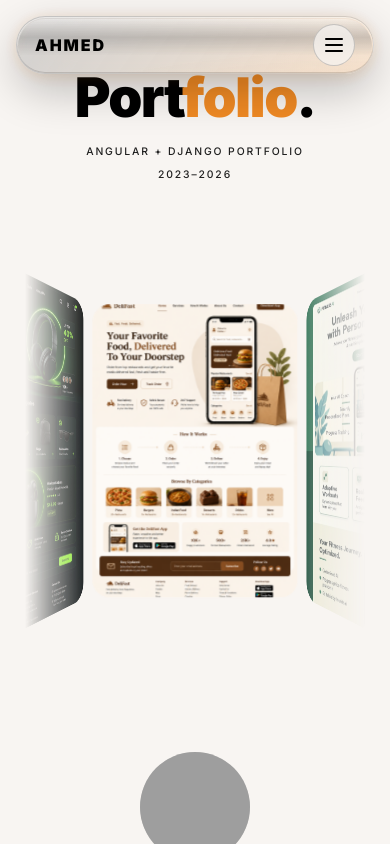
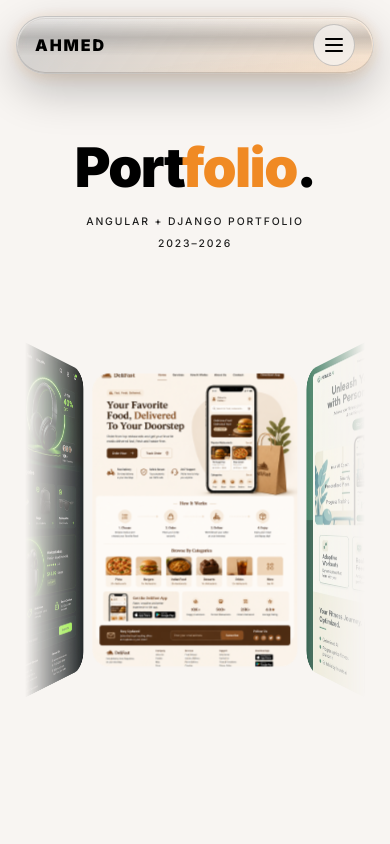
Before and after one commit to ahmed958-art/porfolio, an Angular app: page / in a window 390 px wide. Built offline with nearby package versions, Linux system fonts and the light colour scheme; grey boxes are pictures that could not be loaded.

Commit message:
Update home.scss

```diff
--- a/src/app/home/home.scss
+++ b/src/app/home/home.scss
@@ -5,17 +5,9 @@
   z-index: 1;
 }
 
-.slider > app-image-trail {
-  position: absolute;
-  inset: 0;
-  z-index: 0;
-  pointer-events: none;
-}
-
 // ── Generic slide ───────────────────────────────────────────────────────────
 .slide {
   position: relative;
-  z-index: 1;
   min-height: 100svh;
   display: flex;
   flex-direction: column;
@@ -460,17 +452,21 @@
 @media (max-width: 768px) {
 
   .slide + .slide {
-    margin-top: 0;
+    margin-top: clamp(0.9rem, 2.8vw, 1.2rem);
   }
 
   .slide {
-    padding: max(8.4vh, 4.6rem) 5vw 1.2vh;
+    padding: max(10.5vh, 6.4rem) 5vw 3.2vh;
     justify-content: flex-start;
     min-height: auto;
   }
 
+  .slide-0 {
+    padding-top: max(14vh, 8rem);
+  }
+
   .slide:not(.slide-0) {
-    padding-top: max(5.4vh, 3.1rem);
+    padding-top: max(10.5vh, 6.4rem);
   }
 
   .slide-inner {
@@ -494,6 +490,7 @@
   .slide-0 .hero-left {
     width: 100%;
     align-items: center;
+    margin-top: clamp(1.8rem, 5.5vw, 3rem) !important;
   }
 
   .slide-0 .meta {
@@ -602,13 +599,17 @@
 @media (max-width: 480px) {
 
   .slide + .slide {
-    margin-top: 0;
+    margin-top: 0.8rem;
   }
 
-  .slide { padding: max(8.2vh, 4.5rem) 5vw 0.8vh; }
+  .slide { padding: max(10vh, 6rem) 5vw 2.6vh; }
+
+  .slide-0 {
+    padding-top: max(13vh, 7.4rem);
+  }
 
   .slide:not(.slide-0) {
-    padding-top: max(4.8vh, 2.8rem);
+    padding-top: max(10vh, 6rem);
   }
 
   .title-word { font-size: clamp(2.4rem, 14vw, 4rem); }
@@ -632,6 +633,10 @@
 
   .slide-0 .hero-layout { gap: 1.25rem; }
 
+  .slide-0 .hero-left {
+    margin-top: clamp(1.4rem, 6vw, 2.3rem) !important;
+  }
+
   .slide-0 app-three-d-hover-gallery {
     width: min(100%, 340px);
   }
```
